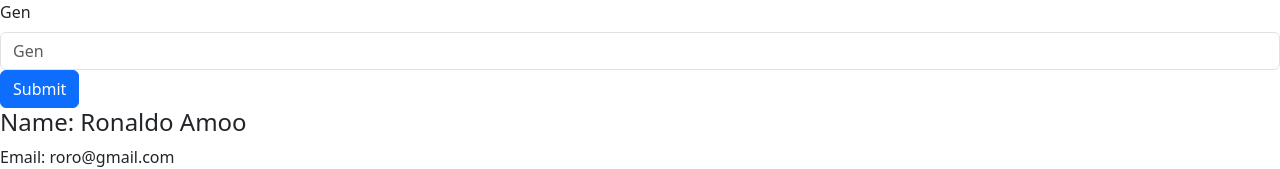
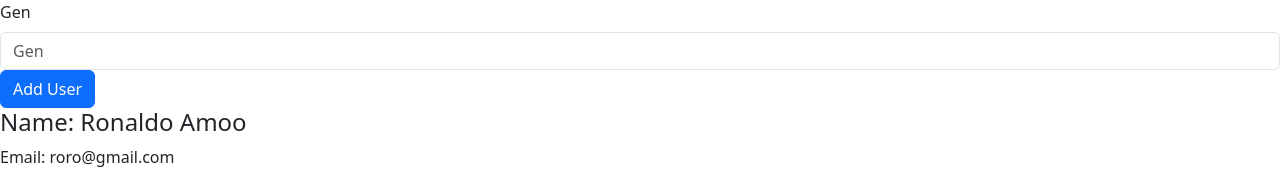
Before and after one commit to RonaldAmoo/redux1, a React (Create React App) app: page / in a window 1280 px wide. Shown: the part 140-309 px from the top of the page. Built offline with nearby package versions, Linux system fonts and the light colour scheme.

Commit message:
added a new user

```diff
--- a/src/components/UsersForm.js
+++ b/src/components/UsersForm.js
@@ -68,7 +68,7 @@ class UsersForm extends Component {
             />
           </Form.Group>
           <Button variant="primary" type="submit">
-            Submit
+            Add User
           </Button>
         </Form>
       </div>
```
